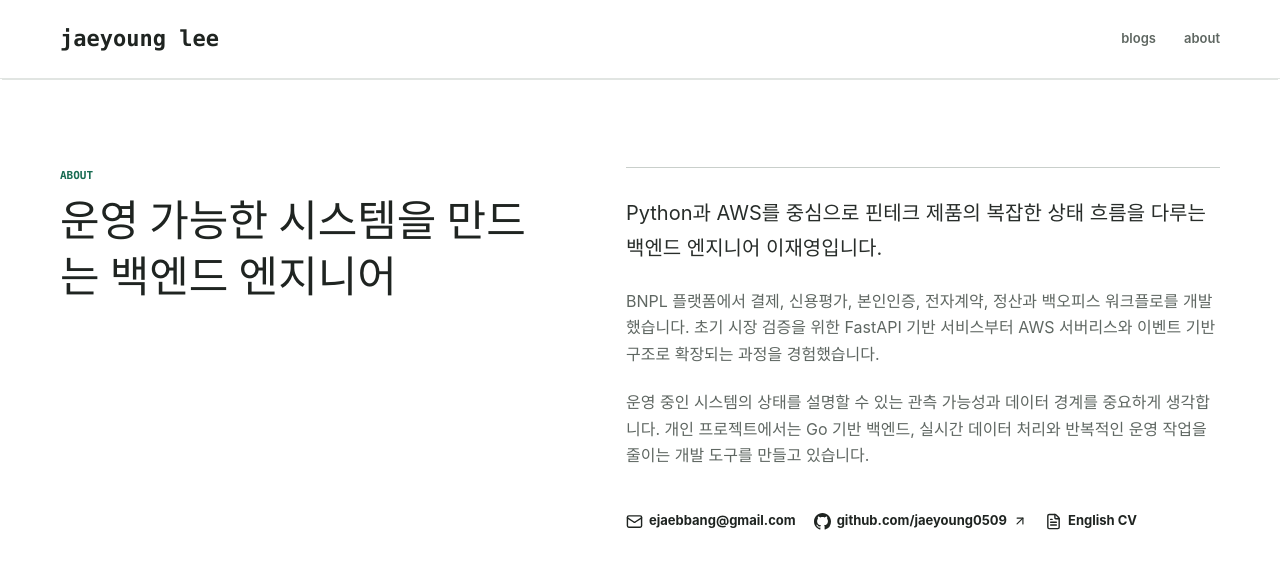
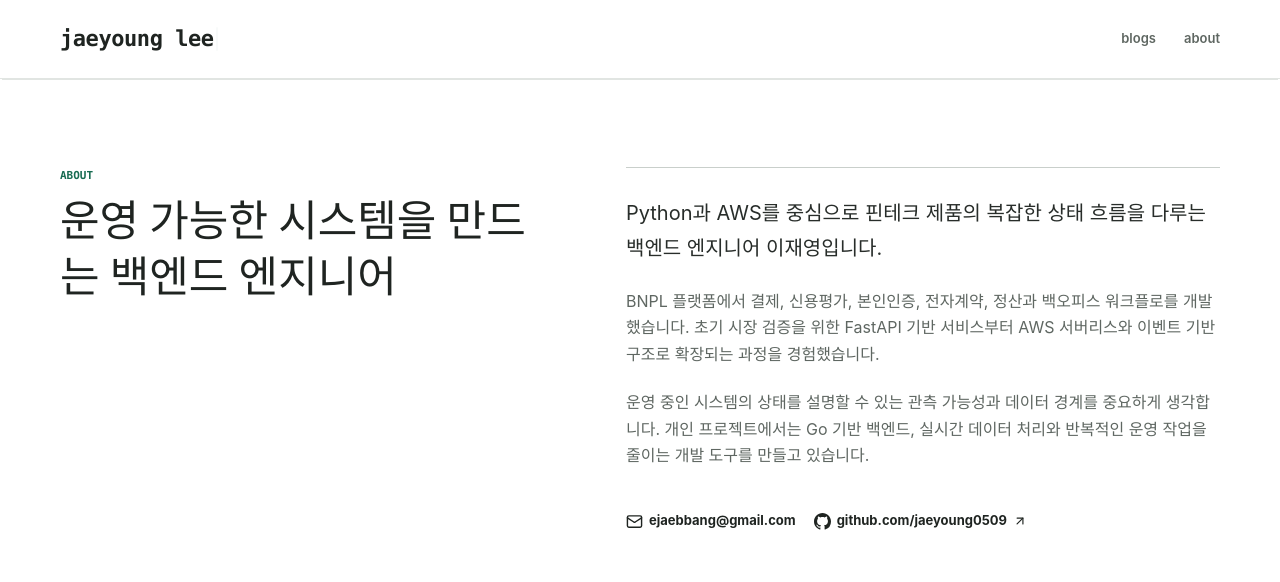
Before and after one commit to jaeyoung0509/jaeyoung0509.github.io, a SvelteKit app: page /about in a window 1280 px wide. Shown: the top 582 px of the page. Built offline with nearby package versions, Linux system fonts and the light colour scheme.

Commit message:
feat: Add header typewriter animation, smooth UI transitions, and hide English CV link

```diff
--- a/src/app.css
+++ b/src/app.css
@@ -233,14 +233,61 @@ summary {
 }
 
 .brand {
-  display: inline-block;
+  display: inline-flex;
+  align-items: center;
   width: fit-content;
   color: var(--ink);
   font-family: var(--font-mono);
   font-size: 22px;
   font-weight: 780;
   line-height: 1;
+  letter-spacing: -0.02em;
   text-decoration: none;
+  cursor: pointer;
+}
+
+.brand-text {
+  display: inline-block;
+  min-height: 1em;
+}
+
+.brand-cursor {
+  display: inline-block;
+  width: 2.5px;
+  height: 1.1em;
+  margin-left: 2px;
+  background-color: var(--accent);
+  border-radius: 1px;
+  animation: blink-caret 0.9s cubic-bezier(0.4, 0, 0.6, 1) infinite;
+}
+
+@keyframes blink-caret {
+  0%, 100% {
+    opacity: 1;
+  }
+  50% {
+    opacity: 0;
+  }
+}
+
+@keyframes fadeInUp {
+  from {
+    opacity: 0;
+    transform: translateY(8px);
+  }
+  to {
+    opacity: 1;
+    transform: translateY(0);
+  }
+}
+
+@keyframes fadeIn {
+  from {
+    opacity: 0;
+  }
+  to {
+    opacity: 1;
+  }
 }
 
 .header-nav {
@@ -254,6 +301,11 @@ summary {
   font-size: 13px;
   font-weight: 600;
   text-decoration: none;
+  transition: color var(--dur-short) var(--ease-out);
+}
+
+.header-nav a:hover {
+  color: var(--ink);
 }
 
 /* Footer */
@@ -435,7 +487,16 @@ summary {
   min-width: 0;
   padding: 0;
   border: 0;
-}
+  animation: fadeInUp 0.4s cubic-bezier(0.16, 1, 0.3, 1) backwards;
+  transition: transform var(--dur-short) var(--ease-out);
+}
+
+.post-row:nth-child(1) { animation-delay: 0.03s; }
+.post-row:nth-child(2) { animation-delay: 0.06s; }
+.post-row:nth-child(3) { animation-delay: 0.09s; }
+.post-row:nth-child(4) { animation-delay: 0.12s; }
+.post-row:nth-child(5) { animation-delay: 0.15s; }
+.post-row:nth-child(6) { animation-delay: 0.18s; }
 
 .post-row-link {
   display: flex;
@@ -583,9 +644,20 @@ summary {
   font-size: 12px;
   font-weight: 650;
   cursor: pointer;
-}
-
-.tag-filters button:hover,
+  transition: background-color var(--dur-short) var(--ease-out), color var(--dur-short) var(--ease-out), border-color var(--dur-short) var(--ease-out), transform var(--dur-short) var(--ease-out);
+}
+
+.tag-filters button:hover {
+  border-color: var(--ink);
+  background: var(--ink);
+  color: var(--page);
+  transform: translateY(-1px);
+}
+
+.tag-filters button:active {
+  transform: translateY(0);
+}
+
 .tag-filters button.is-active {
   border-color: var(--ink);
   background: var(--ink);
--- a/src/components/SiteHeader.svelte
+++ b/src/components/SiteHeader.svelte
@@ -1,14 +1,64 @@
 <script lang="ts">
+  import { onMount } from "svelte";
+
+  const fullText = "jaeyoung lee";
+  let displayedText = $state(fullText);
+  let isClient = $state(false);
+
   const navigation = [
     { href: "/blog/", label: "blogs" },
     { href: "/about/", label: "about" },
   ];
+
+  let typingTimeout: ReturnType<typeof setTimeout> | null = null;
+
+  function runTypingAnimation() {
+    if (typingTimeout) clearTimeout(typingTimeout);
+    displayedText = "";
+    let index = 0;
+
+    const typeNext = () => {
+      if (index < fullText.length) {
+        displayedText += fullText[index];
+        index++;
+        const nextChar = fullText[index - 1];
+        const delay = 45 + Math.random() * 45 + (nextChar === " " ? 90 : 0);
+        typingTimeout = setTimeout(typeNext, delay);
+      }
+    };
+
+    typingTimeout = setTimeout(typeNext, 120);
+  }
+
+  onMount(() => {
+    isClient = true;
+    runTypingAnimation();
+    return () => {
+      if (typingTimeout) clearTimeout(typingTimeout);
+    };
+  });
 </script>
 
 <header class="site-header">
   <div class="header-inner">
-    <a class="brand" href="/" aria-label="홈">
-      jaeyoung lee
+    <a
+      class="brand"
+      href="/"
+      aria-label="jaeyoung lee 홈으로 이동"
+      onmouseenter={() => {
+        if (displayedText.length === fullText.length) {
+          runTypingAnimation();
+        }
+      }}
+    >
+      <span class="brand-text">
+        {#if isClient}
+          {displayedText}
+        {:else}
+          {fullText}
+        {/if}
+      </span>
+      <span class="brand-cursor" aria-hidden="true"></span>
     </a>
 
     <nav class="header-nav" aria-label="주요 메뉴">
--- a/src/routes/about/+page.svelte
+++ b/src/routes/about/+page.svelte
@@ -1,5 +1,5 @@
 <script lang="ts">
-  import { ArrowUpRight, FileText, Mail } from "lucide-svelte";
+  import { ArrowUpRight, Mail } from "lucide-svelte";
   import { siteConfig } from "$lib/site";
 
   const projects = [
@@ -81,9 +81,6 @@
         github.com/jaeyoung0509
         <ArrowUpRight size={14} />
       </a>
-      <a href="/files/cv_jaeyoung_lee.pdf" target="_blank" rel="noreferrer">
-        <FileText size={17} /> English CV
-      </a>
     </div>
   </div>
 </section>
```
